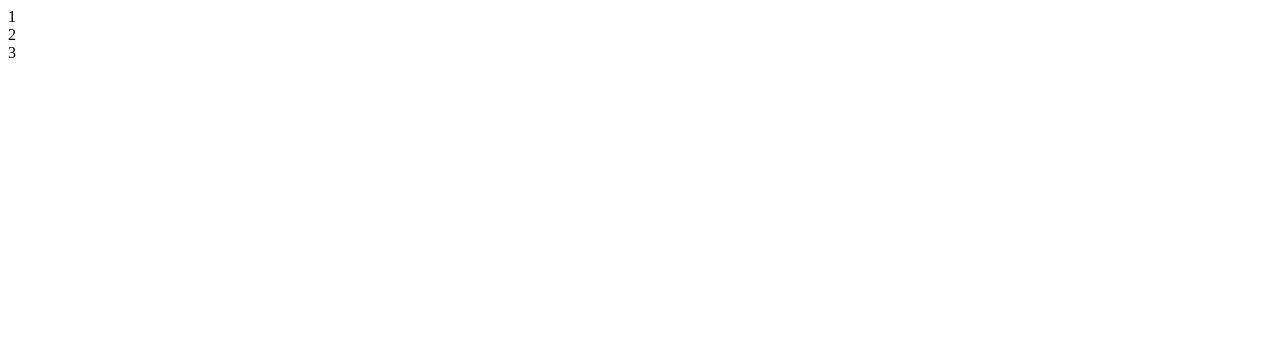
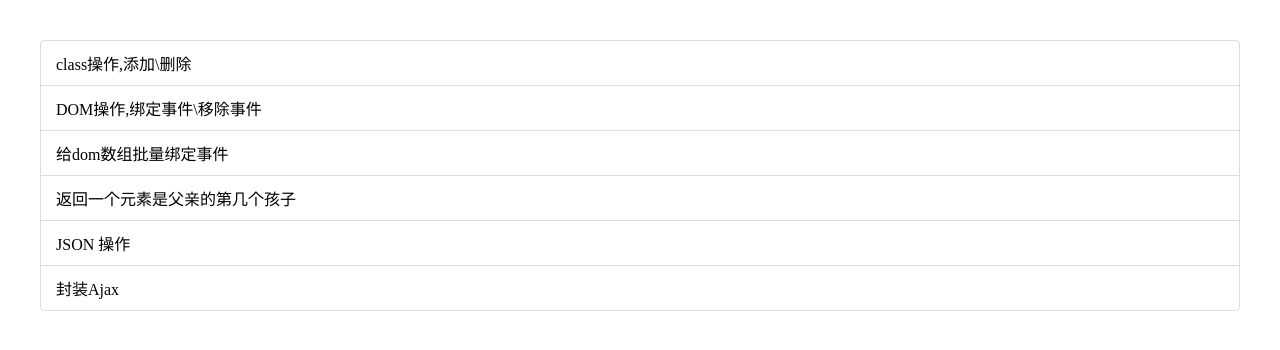
Before and after one commit to sophiabrook/Util, a plain HTML site: page index.html in a window 1280 px wide. Drawn offline with Linux system fonts and the light colour scheme.

Commit message:
Update index.html

```diff
--- a/index.html
+++ b/index.html
@@ -6,15 +6,64 @@
 <title>util test</title>
 <meta name="description" content="util的单元测试">
 <script src="./util.js"></script>
+<style>
+	li{
+		list-style: none;
+	}
+	a{
+		text-decoration: none;
+		color: #333;
+	}
+	li:hover{
+		background:#f5f5f5;
+	}
+	html,body{
+		margin: 0;
+		padding: 0;
+	}
+	ul{
+		margin: 40px;
+	}
+	.list-group {
+	  padding-left: 0;
+	  margin-bottom: 20px;
+	}
+	.list-group-item {
+	  position: relative;
+	  display: block;
+	  padding: 10px 15px;
+	  margin-bottom: -1px;
+	  background-color: #fff;
+	  border: 1px solid #ddd;
+	}
+	.list-group-item:first-child {
+	  border-top-left-radius: 4px;
+	  border-top-right-radius: 4px;
+	}
+	.list-group-item:last-child {
+	  margin-bottom: 0;
+	  border-bottom-right-radius: 4px;
+	  border-bottom-left-radius: 4px;
+	}
+</style>
 </head>
 <body>
-    <div class="ct">
-    	<div class="item">1</div>
-    	<div class="item">2</div>
-    	<div class="item">3</div>
-    </div>
+    <ul class="list-group">
+	<li class="list-group-item">class操作,添加\删除</li>
+	<li class="list-group-item">DOM操作,绑定事件\移除事件</li>
+    <li class="list-group-item">给dom数组批量绑定事件</li>
+    <li class="list-group-item">返回一个元素是父亲的第几个孩子</li>
+    <li class="list-group-item">JSON 操作</li>
+    <li class="list-group-item">封装Ajax</li>
+</ul>
     <script>
-    var ct = document.getElementsByClassName('ct')[0];
+
+    var ct = document.getElementsByClassName('list-group')[0];
+    var list = ct.children;
+
+
+
+
     </script>
 </body>
 </html>
```
